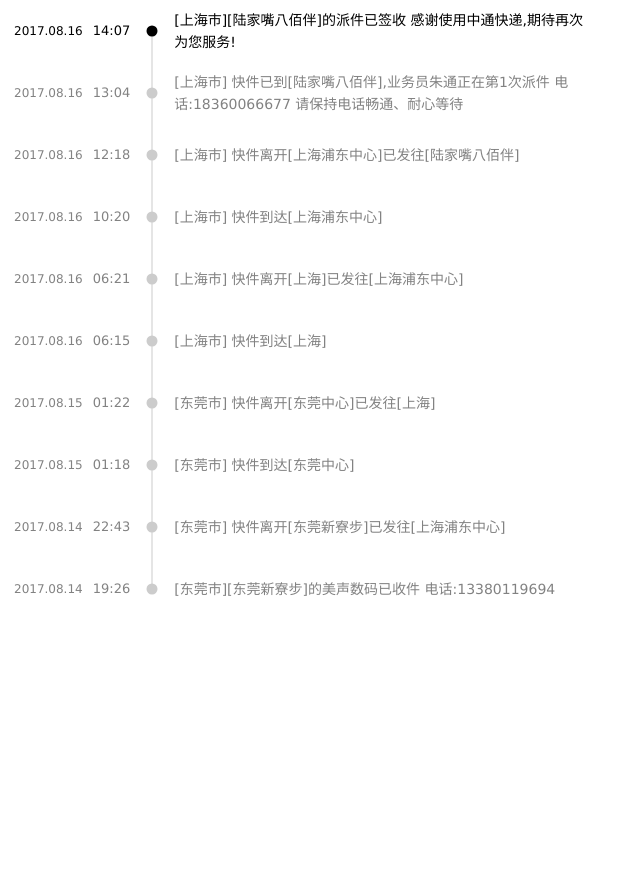
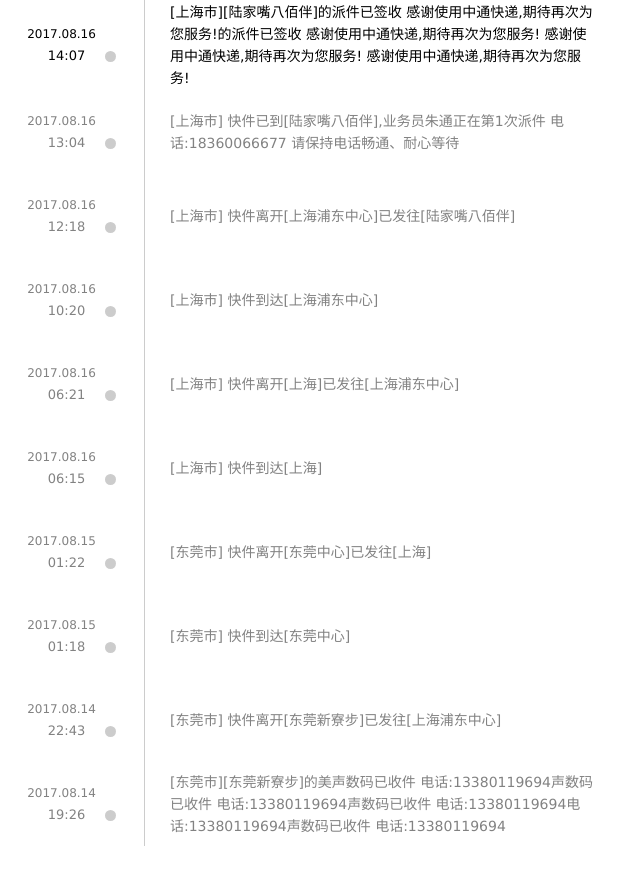
Before and after one commit to wangruiyu/PcExpressInfoDemo, a plain HTML site: page index.html in a window 1280 px wide. Shown: the whole page, without its empty margins (0-641 px from the left). Before the commit the page ends 800 px from the top, so only its background shows below. Drawn offline with Linux system fonts and the light colour scheme.

Commit message:
兼容IE9

```diff
--- a/css/query.css
+++ b/css/query.css
@@ -27,85 +27,65 @@
     width: 600px;
 }
 .result-info td {
-    padding: 7px;
     color: #828282;
 }
-.result-info .status {
-    width: 30px;
+.result-info a {
+    color: #828282;
+}
+.result-info a:hover {
+    color: #3278e6;
+}
+.result-info .date {
+    width: 105px;
+    text-align: center;
+    padding:20px;
+    padding-left: 14px;
+    padding-right: 25px;
+}
+.day {
+    margin-right: 10px;
+}
+.time {
+    font-size: 13px;
+    display: inline-block;
     position: relative;
 }
-.result-info .status:before{
+.time:before{
     content: '';
     position: absolute;
     width: 11px;
     height: 11px;
     border-radius: 11px;
     background-color: #ccc;
-    left: 50%;
-    top: 50%;
-    transform: translate(-50%,-50%);
-}
-.result-info .status:after{
-    content: '';
-    position: absolute;
-    width:1px;
-    height: 100%;
-    background-color: #ccc;
-    top: 50%;
-    left: 50%;
-    transform: translateX(-50%);
-}
-.day {
-    margin-right: 10px;
-}
-.time {
-    font-size: 13px;
+    right: -31px;
+    top: 6px;
 }
 /*last*/
 .result-info .last td,  .result-info .last td a{
     color: #000;
 }
-.result-info .last .status:before{
+.last .time:after {
     content: '';
     position: absolute;
     width: 11px;
-    height: 11px;
-    border-radius: 11px;
-    background-color: #000;
-    left: 50%;
-    top: 50%;
-    transform: translate(-50%,-50%);
-    z-index: 10;
+    height: 50px;
+    left: 59px;
+    top: -44px;
+    background-color: #fff;
 }
 /*first*/
-.result-info .first .status:after{
+.first .time:after {
     content: '';
     position: absolute;
-    width:0;
-    height: 0;
-    background-color: transparent;
-    top: 50%;
-    left: 50%;
-    transform: translateX(-50%);
-}
-.result-info td a:hover {
-    color: #3278e6;
-}
-.result-info .row1 {
-    width: 105px;
-    text-align: center;
-    padding:20px;
-    padding-left: 14px;
-    padding-right: 0;
+    width: 11px;
+    height: 50px;
+    left: 59px;
+    top: 17px;
+    background-color: #fff;
 }
 /*内容*/
 .context {
     font-size: 14px;
-    padding-left: 0px !important;
+    padding-left: 25px;
+    border-left: 1px solid #ccc;
 }
-.context a {
-    color: #828282;
-}
-.context a:hover {
-    color: #3278e6;
-}
--- a/index.html
+++ b/index.html
@@ -10,53 +10,44 @@
     <table id="queryResult" class="result-info" cellspacing="0">
         <tbody>
         <tr class="last">
-                    <td class="row1"><span class="day">2017.08.16</span><span class="time">14:07</span></td>
-                    <td class="status"></td>
-                    <td class="context">[<a href="https://www.kuaidi100.com/network/?from=fonter1&amp;searchText=%E4%B8%8A%E6%B5%B7%E5%B8%82&amp;company=3" target="_blank">上海市</a>][<a href="https://www.kuaidi100.com/network/?from=fonter1&amp;searchText=%E9%99%86%E5%AE%B6%E5%98%B4%E5%85%AB%E4%BD%B0%E4%BC%B4&amp;company=3" target="_blank">陆家嘴八佰伴</a>]的派件已签收 感谢使用中通快递,期待再次为您服务!</td>
+            <td class="date"><span class="day">2017.08.16</span><span class="time">14:07</span></td>
+            <td class="context">[<a href="https://www.kuaidi100.com/network/?from=fonter1&amp;searchText=%E4%B8%8A%E6%B5%B7%E5%B8%82&amp;company=3" target="_blank">上海市</a>][<a href="https://www.kuaidi100.com/network/?from=fonter1&amp;searchText=%E9%99%86%E5%AE%B6%E5%98%B4%E5%85%AB%E4%BD%B0%E4%BC%B4&amp;company=3" target="_blank">陆家嘴八佰伴</a>]的派件已签收 感谢使用中通快递,期待再次为您服务!的派件已签收 感谢使用中通快递,期待再次为您服务! 感谢使用中通快递,期待再次为您服务! 感谢使用中通快递,期待再次为您服务!</td>
         </tr>
         <tr>
-                    <td class="row1"><span class="day">2017.08.16</span><span class="time">13:04</span></td>
-                    <td class="status"></td>
+            <td class="date"><span class="day">2017.08.16</span><span class="time">13:04</span></td>
             <td class="context">[<a href="https://www.kuaidi100.com/network/?from=fonter1&amp;searchText=%E4%B8%8A%E6%B5%B7%E5%B8%82&amp;company=3" target="_blank">上海市</a>] 快件已到[<a href="https://www.kuaidi100.com/network/?from=fonter1&amp;searchText=%E9%99%86%E5%AE%B6%E5%98%B4%E5%85%AB%E4%BD%B0%E4%BC%B4&amp;company=3" target="_blank">陆家嘴八佰伴</a>],业务员朱通正在第1次派件 电话:<a target="_blank" href="https://www.kuaidi100.com/courier/detail_583A0F736046AAC51B4E1DEBB67A433C.html">18360066677</a> 请保持电话畅通、耐心等待</td>
         </tr>
         <tr>
-                    <td class="row1"><span class="day">2017.08.16</span><span class="time">12:18</span></td>
-                    <td class="status"></td>
+            <td class="date"><span class="day">2017.08.16</span><span class="time">12:18</span></td>
             <td class="context">[<a href="https://www.kuaidi100.com/network/?from=fonter1&amp;searchText=%E4%B8%8A%E6%B5%B7%E5%B8%82&amp;company=3" target="_blank">上海市</a>] 快件离开[<a href="https://www.kuaidi100.com/network/?from=fonter1&amp;searchText=%E4%B8%8A%E6%B5%B7%E6%B5%A6%E4%B8%9C%E4%B8%AD%E5%BF%83%5D%E5%B7%B2%E5%8F%91%E5%BE%80%5B%E9%99%86%E5%AE%B6%E5%98%B4%E5%85%AB%E4%BD%B0%E4%BC%B4&amp;company=3" target="_blank">上海浦东中心]已发往[陆家嘴八佰伴</a>]</td>
         </tr>
-                <tr><td class="row1"><span class="day">2017.08.16</span><span class="time">10:20</span></td>
-                    <td class="status"></td>
+        <tr>
+            <td class="date"><span class="day">2017.08.16</span><span class="time">10:20</span></td>
             <td class="context">[<a href="https://www.kuaidi100.com/network/?from=fonter1&amp;searchText=%E4%B8%8A%E6%B5%B7%E5%B8%82&amp;company=3" target="_blank">上海市</a>] 快件到达[<a href="https://www.kuaidi100.com/network/?from=fonter1&amp;searchText=%E4%B8%8A%E6%B5%B7%E6%B5%A6%E4%B8%9C%E4%B8%AD%E5%BF%83&amp;company=3" target="_blank">上海浦东中心</a>]</td>
         </tr>
         <tr>
-                    <td class="row1"><span class="day">2017.08.16</span><span class="time">06:21</span></td>
-                    <td class="status"></td>
+            <td class="date"><span class="day">2017.08.16</span><span class="time">06:21</span></td>
             <td class="context">[<a href="https://www.kuaidi100.com/network/?from=fonter1&amp;searchText=%E4%B8%8A%E6%B5%B7%E5%B8%82&amp;company=3" target="_blank">上海市</a>] 快件离开[<a href="https://www.kuaidi100.com/network/?from=fonter1&amp;searchText=%E4%B8%8A%E6%B5%B7%5D%E5%B7%B2%E5%8F%91%E5%BE%80%5B%E4%B8%8A%E6%B5%B7%E6%B5%A6%E4%B8%9C%E4%B8%AD%E5%BF%83&amp;company=3" target="_blank">上海]已发往[上海浦东中心</a>]</td>
         </tr>
         <tr>
-                    <td class="row1"><span class="day">2017.08.16</span><span class="time">06:15</span></td>
-                    <td class="status"></td>
+            <td class="date"><span class="day">2017.08.16</span><span class="time">06:15</span></td>
             <td class="context">[<a href="https://www.kuaidi100.com/network/?from=fonter1&amp;searchText=%E4%B8%8A%E6%B5%B7%E5%B8%82&amp;company=3" target="_blank">上海市</a>] 快件到达[<a href="https://www.kuaidi100.com/network/?from=fonter1&amp;searchText=%E4%B8%8A%E6%B5%B7&amp;company=3" target="_blank">上海</a>]</td>
         </tr>
         <tr>
-                    <td class="row1"><span class="day">2017.08.15</span><span class="time">01:22</span></td>
-                    <td class="status"></td>
+            <td class="date"><span class="day">2017.08.15</span><span class="time">01:22</span></td>
             <td class="context">[<a href="https://www.kuaidi100.com/network/?from=fonter1&amp;searchText=%E4%B8%9C%E8%8E%9E%E5%B8%82&amp;company=3" target="_blank">东莞市</a>] 快件离开[<a href="https://www.kuaidi100.com/network/?from=fonter1&amp;searchText=%E4%B8%9C%E8%8E%9E%E4%B8%AD%E5%BF%83%5D%E5%B7%B2%E5%8F%91%E5%BE%80%5B%E4%B8%8A%E6%B5%B7&amp;company=3" target="_blank">东莞中心]已发往[上海</a>]</td>
         </tr>
         <tr>
-                    <td class="row1"><span class="day">2017.08.15</span><span class="time">01:18</span></td>
-                    <td class="status"></td>
+            <td class="date"><span class="day">2017.08.15</span><span class="time">01:18</span></td>
             <td class="context">[<a href="https://www.kuaidi100.com/network/?from=fonter1&amp;searchText=%E4%B8%9C%E8%8E%9E%E5%B8%82&amp;company=3" target="_blank">东莞市</a>] 快件到达[<a href="https://www.kuaidi100.com/network/?from=fonter1&amp;searchText=%E4%B8%9C%E8%8E%9E%E4%B8%AD%E5%BF%83&amp;company=3" target="_blank">东莞中心</a>]</td>
         </tr>
         <tr>
-                    <td class="row1"><span class="day">2017.08.14</span><span class="time">22:43</span></td>
-                    <td class="status"></td>
+            <td class="date"><span class="day">2017.08.14</span><span class="time">22:43</span></td>
             <td class="context">[<a href="https://www.kuaidi100.com/network/?from=fonter1&amp;searchText=%E4%B8%9C%E8%8E%9E%E5%B8%82&amp;company=3" target="_blank">东莞市</a>] 快件离开[<a href="https://www.kuaidi100.com/network/?from=fonter1&amp;searchText=%E4%B8%9C%E8%8E%9E%E6%96%B0%E5%AF%AE%E6%AD%A5%5D%E5%B7%B2%E5%8F%91%E5%BE%80%5B%E4%B8%8A%E6%B5%B7%E6%B5%A6%E4%B8%9C%E4%B8%AD%E5%BF%83&amp;company=3" target="_blank">东莞新寮步]已发往[上海浦东中心</a>]</td>
         </tr>
         <tr class="first">
-                    <td class="row1"><span class="day">2017.08.14</span><span class="time">19:26</span></td>
-                    <td class="status"></td>
-                    <td class="context">[<a href="https://www.kuaidi100.com/network/?from=fonter1&amp;searchText=%E4%B8%9C%E8%8E%9E%E5%B8%82&amp;company=3" target="_blank">东莞市</a>][<a href="https://www.kuaidi100.com/network/?from=fonter1&amp;searchText=%E4%B8%9C%E8%8E%9E%E6%96%B0%E5%AF%AE%E6%AD%A5&amp;company=3" target="_blank">东莞新寮步</a>]的美声数码已收件 电话:13380119694</td>
+            <td class="date"><span class="day">2017.08.14</span><span class="time">19:26</span></td>
+            <td class="context">[<a href="https://www.kuaidi100.com/network/?from=fonter1&amp;searchText=%E4%B8%9C%E8%8E%9E%E5%B8%82&amp;company=3" target="_blank">东莞市</a>][<a href="https://www.kuaidi100.com/network/?from=fonter1&amp;searchText=%E4%B8%9C%E8%8E%9E%E6%96%B0%E5%AF%AE%E6%AD%A5&amp;company=3" target="_blank">东莞新寮步</a>]的美声数码已收件 电话:13380119694声数码已收件 电话:13380119694声数码已收件 电话:13380119694电话:13380119694声数码已收件 电话:13380119694</td>
         </tr>
         </tbody>
     </table>
```
Lines whose indentation alone changed are shown as unchanged.
